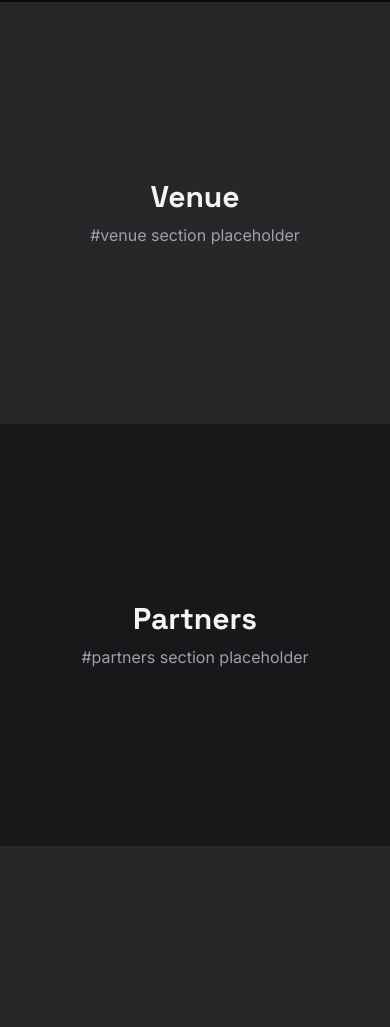
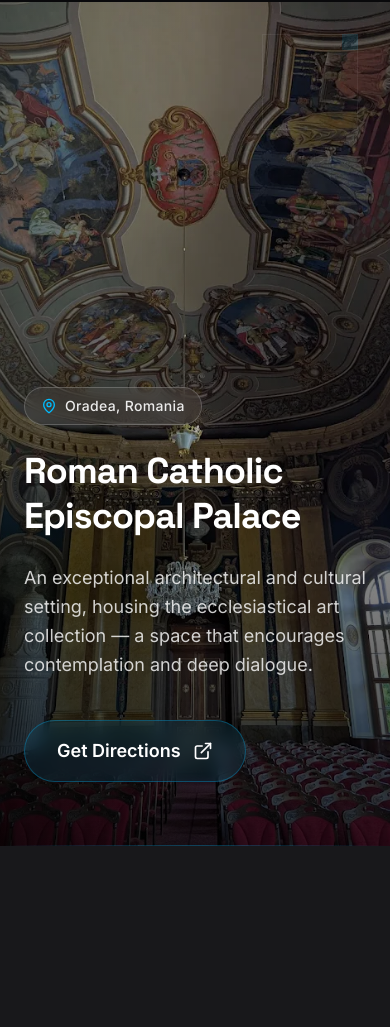
Before and after one commit to groundmuffin/imagoday-product, a Next.js app in the folder imagodei-website/: page /en in a window 390 px wide. Shown: the part 7042-8069 px from the top of the page. Built offline with nearby package versions, Linux system fonts and the light colour scheme.

Commit message:
implement venue

```diff
--- /dev/null
+++ b/imagodei-website/src/app/[locale]/VenueSection.tsx
@@ -0,0 +1,27 @@
+'use client'
+
+import { VenueShowcase } from '@/components/sections/venue'
+import type { Venue } from '@/types'
+
+interface VenueTranslations {
+  getDirections: string
+}
+
+interface VenueSectionProps {
+  venue: Venue
+  translations: VenueTranslations
+}
+
+export function VenueSection({ venue, translations }: VenueSectionProps) {
+  const handleGetDirections = () => {
+    window.open(venue.googleMapsUrl, '_blank', 'noopener,noreferrer')
+  }
+
+  return (
+    <VenueShowcase
+      venue={venue}
+      translations={translations}
+      onGetDirections={handleGetDirections}
+    />
+  )
+}
--- a/imagodei-website/src/app/[locale]/page.tsx
+++ b/imagodei-website/src/app/[locale]/page.tsx
@@ -3,6 +3,7 @@ import { HeroSection } from './HeroSection'
 import { Objectives } from '@/components/sections/objectives'
 import { SpeakersSection } from './SpeakersSection'
 import { Program } from '@/components/sections/program'
+import { VenueSection } from './VenueSection'
 
 type Params = Promise<{ locale: string }>
 
@@ -14,6 +15,7 @@ export default async function HomePage({ params }: { params: Params }) {
   const tObjectives = await getTranslations('sections.objectives')
   const tSpeakers = await getTranslations('sections.speakers')
   const tProgram = await getTranslations('sections.program')
+  const tVenue = await getTranslations('sections.venue')
 
   // Get objectives section data from translations
   const objectivesData = {
@@ -44,6 +46,14 @@ export default async function HomePage({ params }: { params: Params }) {
       comingSoon: tProgram('comingSoon'),
     },
     days: tProgram.raw('days'),
+  }
+
+  // Get venue section data from translations
+  const venueData = {
+    translations: {
+      getDirections: tVenue('getDirections'),
+    },
+    venue: tVenue.raw('data'),
   }
 
   // Get hero section data from translations
@@ -98,26 +108,11 @@ export default async function HomePage({ params }: { params: Params }) {
         translations={programData.translations}
       />
 
-      {/* Venue Section Placeholder */}
-      <section
-        id="venue"
-        className="flex min-h-[50vh] items-center justify-center bg-zinc-800"
-      >
-        <div className="text-center">
-          <h2
-            className="text-3xl font-bold text-zinc-100 md:text-4xl"
-            style={{ fontFamily: 'Space Grotesk, sans-serif' }}
-          >
-            Venue
-          </h2>
-          <p
-            className="mt-2 text-zinc-400"
-            style={{ fontFamily: 'Inter, sans-serif' }}
-          >
-            #venue section placeholder
-          </p>
-        </div>
-      </section>
+      {/* Venue Section */}
+      <VenueSection
+        venue={venueData.venue}
+        translations={venueData.translations}
+      />
 
       {/* Partners Section Placeholder */}
       <section
--- /dev/null
+++ b/imagodei-website/src/components/sections/venue/VenueShowcase.tsx
@@ -0,0 +1,92 @@
+'use client'
+
+import type { Venue } from '@/types'
+import { MapPin, ExternalLink } from 'lucide-react'
+
+export interface VenueShowcaseProps {
+  venue: Venue
+  translations: {
+    getDirections: string
+  }
+  onGetDirections?: () => void
+}
+
+/**
+ * VenueShowcase — Full-bleed venue presentation with photo background
+ *
+ * Design: Refined elegance with reverence for the historic space.
+ * The architectural photo dominates, with restrained typography
+ * positioned to complement rather than compete.
+ *
+ * Typography: Space Grotesk (headings), Inter (body)
+ * Colors: sky (primary), cyan (secondary), zinc (neutral)
+ */
+export function VenueShowcase({ venue, translations, onGetDirections }: VenueShowcaseProps) {
+  const handleGetDirections = () => {
+    onGetDirections?.()
+  }
+
+  return (
+    <section id="venue" className="relative min-h-screen w-full overflow-hidden">
+      {/* Background Photo with Artistic Overlay */}
+      <div className="absolute inset-0">
+        <img
+          src={venue.photoUrl}
+          alt={venue.photoAlt}
+          className="h-full w-full object-cover"
+        />
+        {/* Gradient overlays for depth and text legibility */}
+        <div className="absolute inset-0 bg-gradient-to-t from-black/80 via-black/30 to-black/10" />
+        <div className="absolute inset-0 bg-gradient-to-r from-black/40 via-transparent to-transparent" />
+      </div>
+
+      {/* Content Positioned in Lower Third */}
+      <div className="relative z-10 flex min-h-screen flex-col justify-end px-6 pb-16 pt-32 sm:px-12 md:px-16 lg:px-24">
+        <div className="max-w-2xl">
+          {/* Location Badge */}
+          <div className="mb-6 inline-flex items-center gap-2 rounded-full border border-white/20 bg-white/5 px-4 py-2 backdrop-blur-sm">
+            <MapPin className="h-4 w-4 text-sky-400" />
+            <span className="text-sm font-medium tracking-wide text-white/90">
+              {venue.city}, {venue.country}
+            </span>
+          </div>
+
+          {/* Venue Name — Display Typography */}
+          <h2
+            className="mb-6 text-4xl font-bold leading-tight tracking-tight text-white sm:text-5xl md:text-6xl lg:text-7xl"
+            style={{ fontFamily: "'Space Grotesk', sans-serif" }}
+          >
+            {venue.name}
+          </h2>
+
+          {/* Description with Refined Styling */}
+          <p
+            className="mb-10 max-w-xl text-lg leading-relaxed text-white/80 sm:text-xl md:text-2xl"
+            style={{ fontFamily: "'Inter', sans-serif" }}
+          >
+            {venue.description}
+          </p>
+
+          {/* Get Directions Button */}
+          <button
+            onClick={handleGetDirections}
+            className="group inline-flex items-center gap-3 rounded-full border border-sky-400/30 bg-sky-500/10 px-8 py-4 text-lg font-semibold text-white backdrop-blur-sm transition-all duration-300 hover:border-sky-400/60 hover:bg-sky-500/20 hover:shadow-lg hover:shadow-sky-500/20 focus:outline-none focus:ring-2 focus:ring-sky-400 focus:ring-offset-2 focus:ring-offset-black"
+          >
+            <span>{translations.getDirections}</span>
+            <ExternalLink className="h-5 w-5 transition-transform duration-300 group-hover:translate-x-0.5 group-hover:-translate-y-0.5" />
+          </button>
+        </div>
+      </div>
+
+      {/* Subtle Decorative Elements */}
+      <div className="pointer-events-none absolute bottom-0 left-0 right-0 h-px bg-gradient-to-r from-transparent via-sky-400/30 to-transparent" />
+
+      {/* Corner Accent — Geometric Elegance */}
+      <div className="pointer-events-none absolute right-8 top-8 opacity-30 sm:right-12 sm:top-12">
+        <div className="h-24 w-24 border border-white/20 sm:h-32 sm:w-32">
+          <div className="absolute right-0 top-0 h-4 w-4 bg-sky-400/40" />
+        </div>
+      </div>
+    </section>
+  )
+}
--- /dev/null
+++ b/imagodei-website/src/components/sections/venue/index.ts
@@ -0,0 +1,2 @@
+export { VenueShowcase } from './VenueShowcase'
+export type { VenueShowcaseProps } from './VenueShowcase'
--- a/imagodei-website/src/messages/en.json
+++ b/imagodei-website/src/messages/en.json
@@ -189,7 +189,18 @@
       ]
     },
     "venue": {
-      "title": "Venue"
+      "title": "Venue",
+      "getDirections": "Get Directions",
+      "data": {
+        "id": "venue-001",
+        "name": "Roman Catholic Episcopal Palace",
+        "city": "Oradea",
+        "country": "Romania",
+        "description": "An exceptional architectural and cultural setting, housing the ecclesiastical art collection — a space that encourages contemplation and deep dialogue.",
+        "photoUrl": "/images/venue/episcopal-palace-interior.jpg",
+        "photoAlt": "Interior of the Roman Catholic Episcopal Palace showing baroque architecture and ornate details",
+        "googleMapsUrl": "https://maps.google.com/?q=Palatul+Episcopal+Romano+Catolic+Oradea"
+      }
     },
     "partners": {
       "title": "Partners"
--- a/imagodei-website/src/messages/ro.json
+++ b/imagodei-website/src/messages/ro.json
@@ -189,7 +189,18 @@
       ]
     },
     "venue": {
-      "title": "Locație"
+      "title": "Locație",
+      "getDirections": "Obține Indicații",
+      "data": {
+        "id": "venue-001",
+        "name": "Palatul Episcopal Romano Catolic",
+        "city": "Oradea",
+        "country": "România",
+        "description": "Un cadru arhitectural și cultural de excepție, găzduind colecția de artă eclesiastică — spațiu care încurajează contemplația și dialogul profund.",
+        "photoUrl": "/images/venue/episcopal-palace-interior.jpg",
+        "photoAlt": "Interiorul Palatului Episcopal Romano Catolic cu arhitectură barocă și detalii ornamentale",
+        "googleMapsUrl": "https://maps.google.com/?q=Palatul+Episcopal+Romano+Catolic+Oradea"
+      }
     },
     "partners": {
       "title": "Parteneri"
```
Also changed, not shown: imagodei-website/public/images/venue/episcopal-palace-interior.jpg (added), 1 other file (tests, documents, lock files or other folders).
